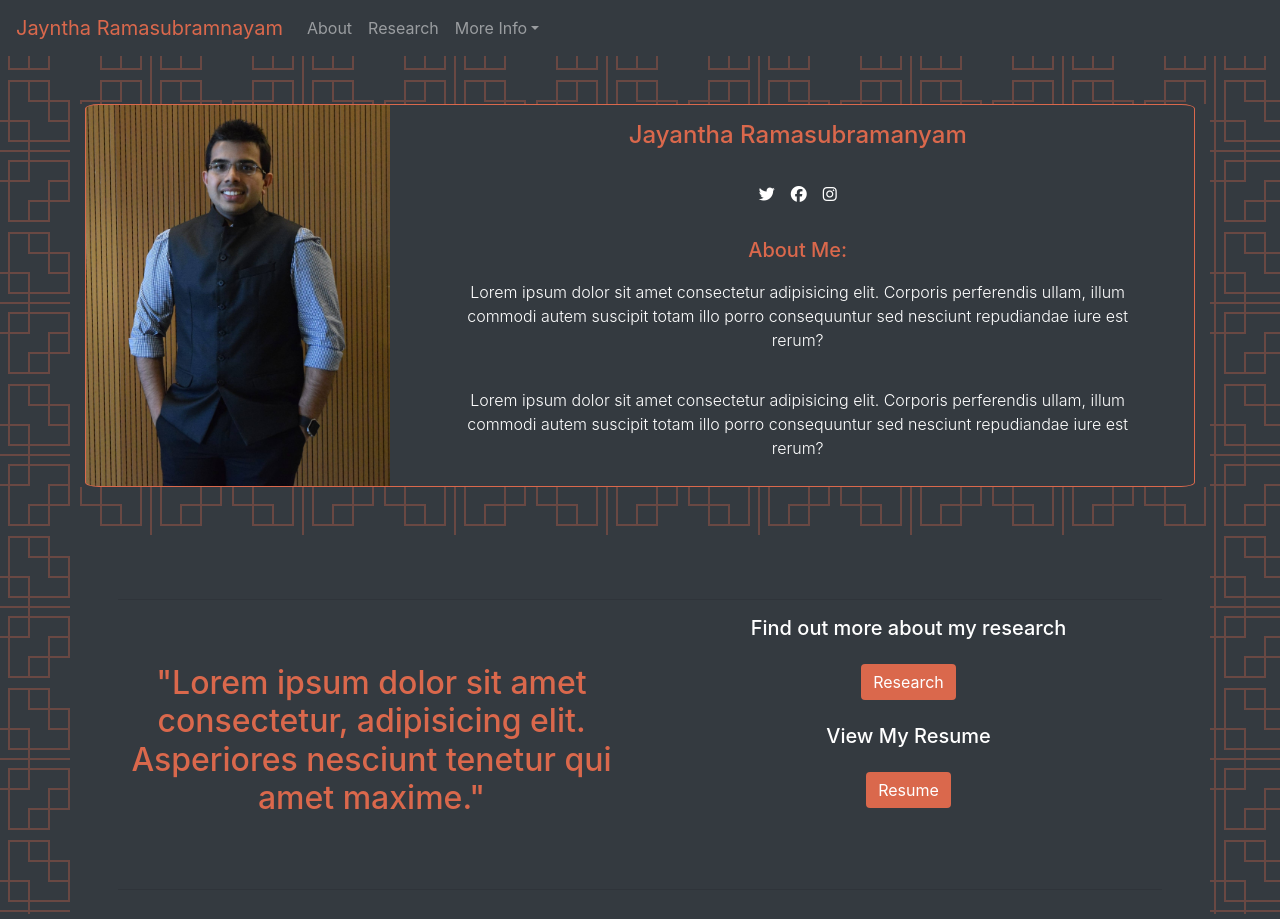
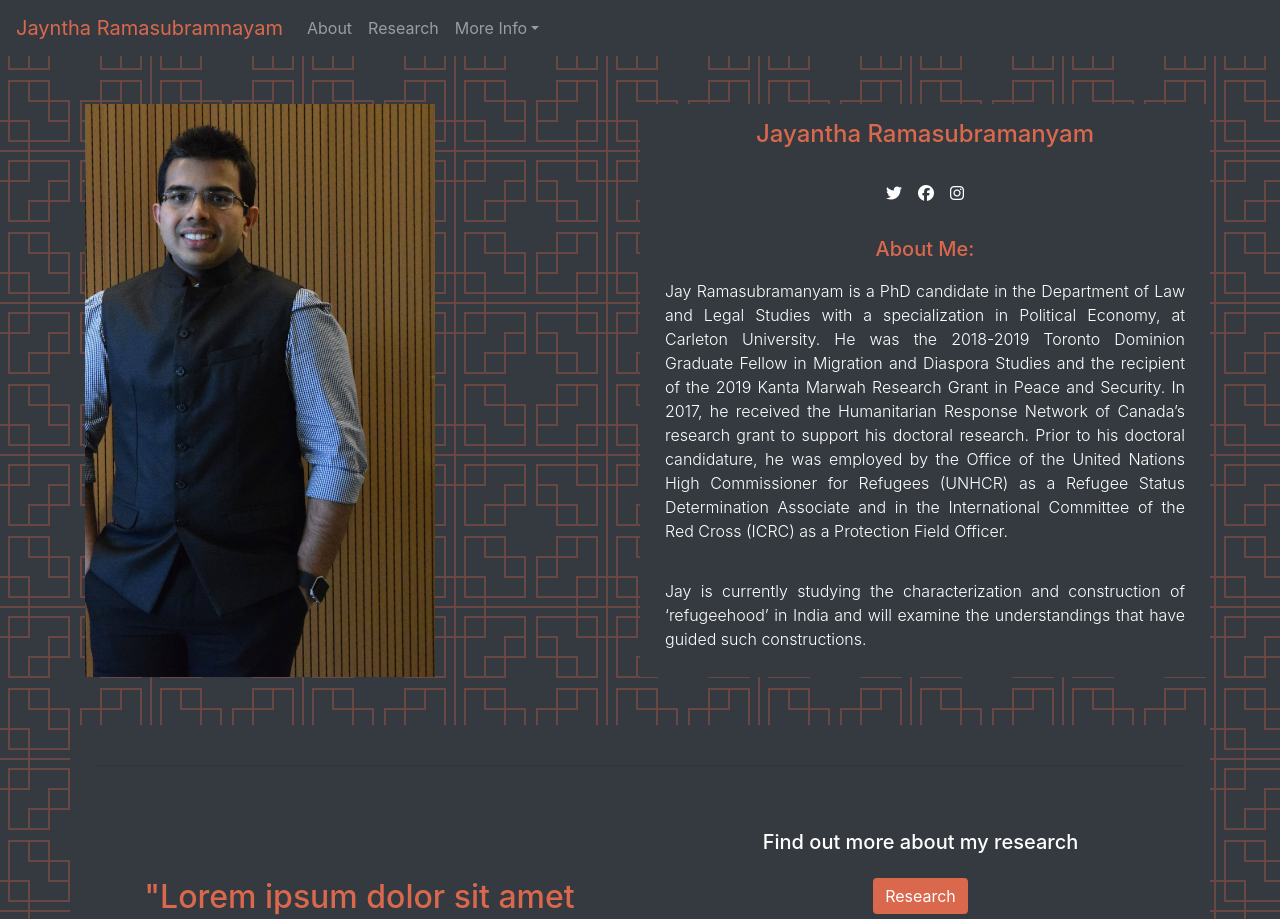
Before and after one commit to Zidane33/grad-portfolios, a React (Create React App) app: page / in a window 1280 px wide. Shown: the top 919 px of the page. Built offline with nearby package versions, Linux system fonts and the light colour scheme.

Commit message:
deleted footer, added bio

```diff
--- a/src/App.js
+++ b/src/App.js
@@ -3,7 +3,6 @@ import './style.css';
 import Nav from './nav';
 import Header from './main-header';
 import Cta from './cta';
-import Footer from './footer';
 
 
 function App() {
@@ -12,7 +11,6 @@ function App() {
       <Nav />
       <Header />
       <Cta />
-      <Footer />
     </div>
   );
 }
--- a/src/cta.js
+++ b/src/cta.js
@@ -3,9 +3,9 @@ import React from 'react';
 class Cta extends React.Component {
     render(){
         return (
-            <div className="container bg-grey-transparent p-5">
+            <div className="container bg-grey-transparent p-4 my-5">
                 <hr/>
-                <div className="row">
+                <div className="row pt-5">
                     <div className="col-lg-6 my-5">
                         <h2 className="dispaly-2 name text-center">
                             "Lorem ipsum dolor sit amet consectetur, adipisicing elit. Asperiores nesciunt tenetur qui amet maxime."
--- a/src/footer.js
+++ /dev/null
@@ -1,15 +0,0 @@
-import React from 'react';
-
-class Footer extends React.Component {
-    render(){
-        return(
-            <footer className="text-center position-absolute w-100 p-2" style={{bottom: '0', backgroundColor: '#343a40'}}>
-                <small className="name">
-                    Zidane 2019
-                </small>
-            </footer>
-        )
-    }
-}
-
-export default Footer;
--- a/src/main-header.js
+++ b/src/main-header.js
@@ -4,10 +4,10 @@ class Header extends React.Component {
 
     render() {
         return (
-            <div className="container my-5 bg-grey-transparent">
+            <div className="container my-5">
                 <header id="main-header">
                     <div className="row d-flex justify-content-end">
-                        <div className="col-lg-8">
+                        <div className="col-lg-6 bg-grey-transparent">
                             <div className="move-down d-flex flex-column justify-content-center align-items-center text-center">
                                 <h4 className="display-5 name m-3 text-center">Jayantha Ramasubramanyam</h4>
                                 <div className="d-flex flex-row mb-4 mt-2">
@@ -28,8 +28,10 @@ class Header extends React.Component {
                                     </div>
                                 </div>
                                 <h5 className="display-5 name">About Me:</h5>
-                                <p className="lead text-white">Lorem ipsum dolor sit amet consectetur adipisicing elit. Corporis perferendis ullam, illum commodi autem suscipit totam illo porro consequuntur sed nesciunt repudiandae iure est rerum?</p>
-                                <p className="lead text-white">Lorem ipsum dolor sit amet consectetur adipisicing elit. Corporis perferendis ullam, illum commodi autem suscipit totam illo porro consequuntur sed nesciunt repudiandae iure est rerum?</p>
+                                <p className="lead text-white text-justify">{`Jay Ramasubramanyam is a PhD candidate in the Department of Law and Legal Studies with a specialization in Political Economy, at Carleton University. He was the 2018-2019 Toronto Dominion Graduate Fellow in Migration and Diaspora Studies and the recipient of the 2019 Kanta Marwah Research Grant in Peace and Security. In 2017, he received the Humanitarian Response Network of Canada’s research grant to support his doctoral research.
+                                                                Prior to his doctoral candidature, he was employed by the Office of the United Nations High Commissioner for Refugees (UNHCR) as a Refugee Status Determination Associate and in the International Committee of the Red Cross (ICRC) as a Protection Field Officer.
+                                                                `}</p>
+                                <p className="lead text-white text-justify">{`Jay is currently studying the characterization and construction of ‘refugeehood’ in India and will examine the understandings that have guided such constructions.`}</p>
                             </div>
                         </div>
                     </div>
--- a/src/style.css
+++ b/src/style.css
@@ -18,10 +18,7 @@ code {
   background-image: url('./jay.jpg');
   background-size: contain;
   background-repeat: no-repeat;
-  border: #DA684C solid 0.5px;
-  border-radius: 1.25%;
-  padding-right: 3rem;
-  background-position: -10%;
+  background-position: -40%;
 }
 
 .bg-grey-transparent {
```
